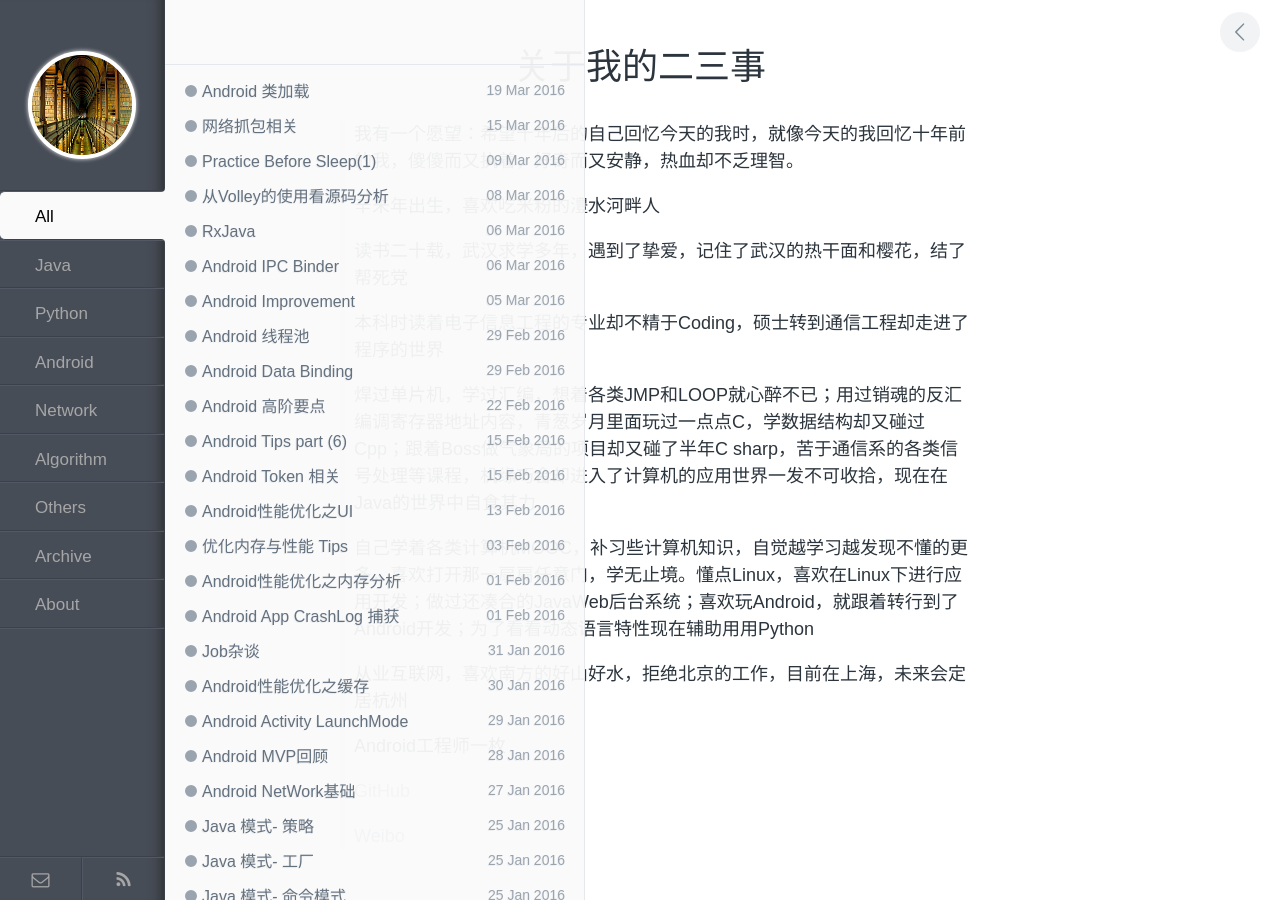
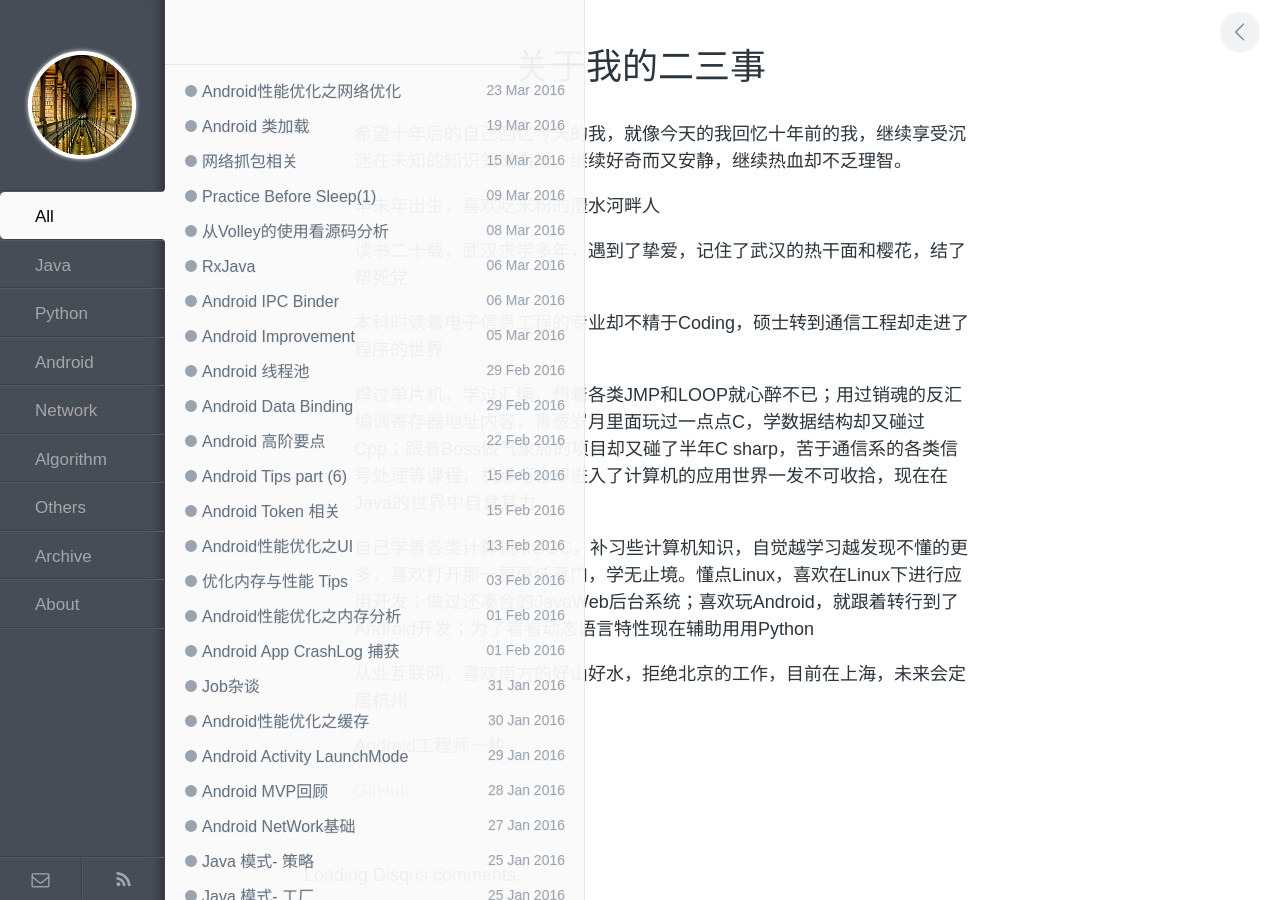
Before and after one commit to enlipan/enlipan.github.io, a Jekyll site: the page built from pages/about.html, in a window 1280 px wide. Built offline with Jekyll 4.4.1, drawn with Linux system fonts in a browser that asks for light colours; nearby versions of some CDN libraries; comment, search, counter and statistics services are not loaded; some of the changed lines change nothing that is shown.

Commit message:
post pages android performance network

```diff
--- /dev/null
+++ b/_posts/2016-03-23-android-performance-network.md
@@ -0,0 +1,61 @@
+---
+layout: post
+title: Android性能优化之网络优化
+category: android
+---
+
+熟悉 3G 网络机制，需要知道根据网络状态的不同和其电量或性能消耗是有差异的，分为 Full Power状态，Low Power状态，以及 Standby 状态；
+
+每次发起一个网络请求将激活3G无限网络状态，直接到达FullPower状态，而后将在数据传输全程保持该状态，在数据传输完成后附带一个曳尾时间，逐步降低到 Low Power状态，最后稳定到达 Standby状态；若频繁开启网络请求，势必导致多个曳尾状态，徒增不必要的电量消耗，故而 多个请求合并是比较合适的，一种比较好的方式是数据的预读取，数据的预读取需要取舍有度，过多的预读取会导致流量消耗异常，过少的预读取往往作用不明显，同时根据网络环境的不同需要特别处理数据的预读取问题，Wifi环境下 电量的消耗要少于 3G无限网络，所以要珍惜Wifi环境的使用；
+
+预读取比较合适的举例就是网络音乐播放器，一般我们打开音乐播放器在线播放会发现，缓存条是每次走完很长一格，这种维护数据缓存进而减少请求次数的做法是比较合适的，通过每次请求合适的缓存数据，当播放进度快到时请求下一批量数据，而不是利用网络请求维护播放数据进度，每次请求少量数据将导致大量电量被消耗；
+
+同时 在预读取时 可以通过网络环境的判断，当确定在Wifi环境下，更加大的带宽网络可以更加显著减少数据请求次数与网络数据请求获取时间；
+
+利用DDMS的网络监控工具可以方便的查看网络请求状态，我们也可以利用抓包工具获取网络请求以及响应数据；
+
+网络是一项宝贵资源，网络获取的数据要珍惜，一旦下载了需要用心维护，利用缓存，在合适的场景尽可能多重用缓存，要知道磁盘的IO对比网络的操作的性能消耗以及电量消耗以及时间消耗都要少得多；这些在Volley的源码中都有完美展现，于此同时在缓存的使用过程中，要注意数据的有效性，或者说时效性；若数据失效需要更新缓存；
+
+缓存文件的存放应该尽可能避免随意利用系统存储空间，随意的缓存目录将导致程序被删除后文件，冗余文件充斥着用户杂乱的磁盘，做一个有操守的App应该尽可能的利用 Context.getCache(); 获取内存目录，而利用 Context.getExternalCacheDir();获取外部磁盘应用关联目录，这些目录将在程序删除后，自动被系统清理；
+
+
+服务器控制缓存 Http 头(Cache-Control) 以及 同时在客户端 开启 HttpURLConnection 响应缓存 —— 利用服务器 cache参数，确定数据是否缓存以及确定缓存的有效时间；理解缓存命中；
+
+
+开启Http长连接复用连接，提升数据请求速度，避免多次开关Tcp连接，减少连接数可以减少Cpu以及内存使用情况，优化连接与响应情况；
+
+尽可能避免低效率的轮询机制去更新数据，轮询会使数据即损耗性能同时导致电量大量流失，尽可能利用持续Tcp连接去做服务器推送机制，服务器推送机制可以避免无用的轮询操作；那么在某些情况下，使用轮询机制如何在轮询频率以及数据更新有效性之间平衡是一门学问，可以利用Google推荐的指数退避算法，也就是设定一个频率更新的最大值，同时指定初始更新值，若更新失败则减缓下次更新轮询的时间间隔，直到间隔时间等于最大时间间隔：
+
+{% highlight java %}
+
+private void retryIn(long interval) {
+  boolean success = attemptTransfer();
+
+  if (!success) {
+    retryIn(interval*2 < MAX_RETRY_INTERVAL ?
+            interval*2 : MAX_RETRY_INTERVAL);
+  }
+}
+
+{% endhighlight %}
+
+**总结一下**
+
+数据格式方面：精简数据格式 Json 替代 XML，具体分析情景确定是否采用更加高效的Json解析库 Jackson Gson等；数据 Body 利用 Gzip压缩；
+
+请求方面：请求捆绑，批量请求，合适的预读取量；复用连接开启Http长连接(要理解Http长连接依旧是Tcp连接的复用)；尽可能避免轮询，采用服务器推送，无法避免情况下合理控制轮询频率；采用OkHttp；
+
+数据缓存：  服务器开启 ，缓存Lru，
+
+大文件资源： 图片多格式定义（不同情景请求不同数据 大图、小图），Webp代替 Jpg等；针对不同的情况合适的选择牺牲图片质量；
+
+
+---
+
+Quote：
+
+[胡凯-Android性能优化典范](http://hukai.me/blog/archives/)
+
+[http://www.jianshu.com/p/3141d4e46240](http://www.jianshu.com/p/3141d4e46240)
+
+[HTTP协议 (四) 缓存](http://www.cnblogs.com/TankXiao/archive/2012/11/28/2793365.html)
--- a/pages/about.html
+++ b/pages/about.html
@@ -7,7 +7,7 @@
   <h1 id="post__title" >关于我的二三事</h1>
   </center>
   <blockquote>
-  <p>我有一个愿望：希望十年后的自己回忆今天的我时，就像今天的我回忆十年前的我，傻傻而又执着，好奇而又安静，热血却不乏理智。</p>
+  <p>希望十年后的自己回忆今天的我，就像今天的我回忆十年前的我，继续享受沉迷在未知的知识领域海洋，继续好奇而又安静，继续热血却不乏理智。</p>
   <p>辛未年出生，喜欢吃米粉的澧水河畔人</p>
   <p>读书二十载，武汉求学多年，遇到了挚爱，记住了武汉的热干面和樱花，结了帮死党</p>
   <p>本科时读着电子信息工程的专业却不精于Coding，硕士转到通信工程却走进了程序的世界</p>
@@ -16,7 +16,6 @@
   <p>从业互联网，喜欢南方的好山好水，拒绝北京的工作，目前在上海，未来会定居杭州</p>
   <p>Android工程师一枚</p>
   <p><a href="https://github.com/itlipan">GitHub</a></p>
-  <p><a href="http://weibo.com/1928091817/profile?rightmod=1&wvr=6&mod=personinfo">Weibo </a></p>
 </blockquote>
 </article>
 <div id="disqus_thread">
```
